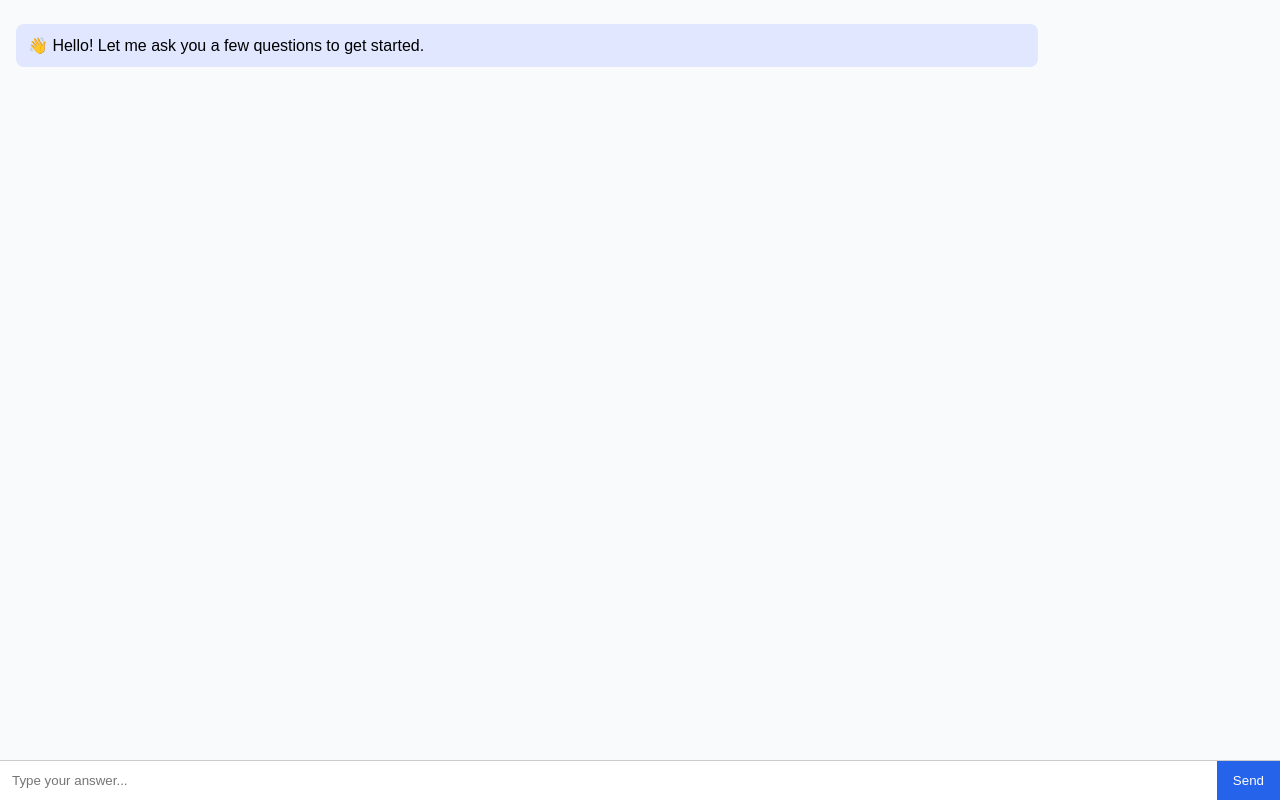
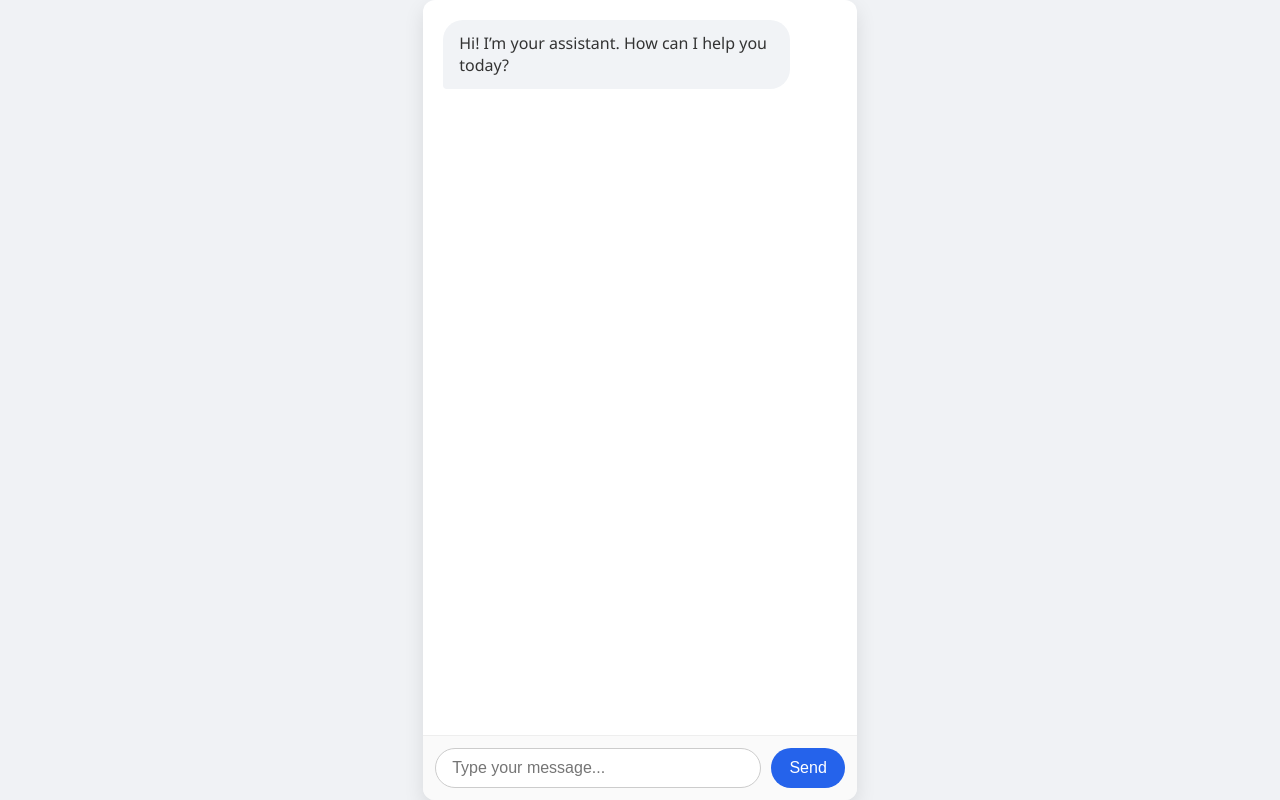
Before and after one commit to yashmakwana61/chatbot, a website: page public/index.html in a window 1280 px wide. Drawn offline with Linux system fonts and the light colour scheme.

Commit message:
Style Updated

```diff
--- a/public/index.html
+++ b/public/index.html
@@ -1,4 +1,3 @@
-<!-- File: public/chat.html -->
 <!DOCTYPE html>
 <html lang="en">
 
@@ -8,101 +7,161 @@
     <title>AI Chatbot</title>
     <style>
         body {
-            font-family: Arial, sans-serif;
+            font-family: 'Segoe UI', sans-serif;
             margin: 0;
-            padding: 0;
+            background: #f0f2f5;
             display: flex;
             flex-direction: column;
             height: 100vh;
         }
 
-        .chat-window {
+        #chat-container {
             flex: 1;
+            display: flex;
+            flex-direction: column;
+            max-width: 600px;
+            margin: auto;
+            background: white;
+            border-radius: 12px;
+            box-shadow: 0 8px 20px rgba(0, 0, 0, 0.1);
+            overflow: hidden;
+        }
+
+        #messages {
+            flex: 1;
+            padding: 20px;
             overflow-y: auto;
-            padding: 1rem;
-            background: #f9fafb;
+            display: flex;
+            flex-direction: column;
+            gap: 10px;
         }
 
         .message {
-            margin: 0.5rem 0;
+            padding: 12px 16px;
+            border-radius: 20px;
             max-width: 80%;
-            padding: 0.75rem;
-            border-radius: 8px;
+            line-height: 1.4;
+            white-space: pre-wrap;
+            opacity: 0;
+            transform: translateY(10px);
+            animation: fadeInUp 0.4s ease-out forwards;
+        }
+
+        .user {
+            align-self: flex-end;
+            background: #2563eb;
+            color: white;
+            border-bottom-right-radius: 4px;
         }
 
         .bot {
-            background-color: #e0e7ff;
             align-self: flex-start;
+            background: #f1f3f6;
+            color: #333;
+            border-bottom-left-radius: 4px;
         }
 
-        .user {
-            background-color: #d1fae5;
-            align-self: flex-end;
+        @keyframes fadeInUp {
+            to {
+                opacity: 1;
+                transform: translateY(0);
+            }
         }
 
-        .input-area {
+        #input-area {
             display: flex;
-            border-top: 1px solid #ccc;
+            border-top: 1px solid #eee;
+            padding: 12px;
+            background: #fafafa;
         }
 
-        input[type="text"] {
+        #user-input {
             flex: 1;
-            padding: 0.75rem;
-            border: none;
+            padding: 10px 16px;
+            border: 1px solid #ccc;
+            border-radius: 25px;
+            font-size: 16px;
             outline: none;
+            transition: border 0.2s ease;
         }
 
-        button {
-            padding: 0.75rem 1rem;
+        #user-input:focus {
+            border-color: #2563eb;
+        }
+
+        #send-btn {
+            margin-left: 10px;
+            background: #2563eb;
+            color: white;
             border: none;
-            background-color: #2563eb;
-            color: white;
+            padding: 0 18px;
+            font-size: 16px;
+            border-radius: 25px;
             cursor: pointer;
+            transition: background 0.3s;
+        }
+
+        #send-btn:hover {
+            background: #1e40af;
         }
     </style>
 </head>
 
 <body>
-    <div class="chat-window" id="chat"></div>
-    <div class="input-area">
-        <input type="text" id="userInput" placeholder="Type your answer..." />
-        <button onclick="sendMessage()">Send</button>
+
+    <div id="chat-container">
+        <div id="messages"></div>
+        <form id="input-area">
+            <input type="text" id="user-input" placeholder="Type your message..." autocomplete="off" />
+            <button type="submit" id="send-btn">Send</button>
+        </form>
     </div>
 
     <script>
-        const chat = document.getElementById("chat");
-        const input = document.getElementById("userInput");
+        const messages = document.getElementById('messages');
+        const form = document.getElementById('input-area');
+        const input = document.getElementById('user-input');
 
-        function appendMessage(text, sender) {
-            const msg = document.createElement("div");
-            msg.className = `message ${sender}`;
-            msg.innerText = text;
-            chat.appendChild(msg);
-            chat.scrollTop = chat.scrollHeight;
+        function appendMessage(text, role) {
+            const div = document.createElement('div');
+            div.classList.add('message', role);
+            div.textContent = text;
+            messages.appendChild(div);
+            messages.scrollTop = messages.scrollHeight;
         }
 
-        async function sendMessage() {
-            const userText = input.value.trim();
-            if (!userText) return;
+        async function sendMessage(e) {
+            e.preventDefault();
+            const text = input.value.trim();
+            if (!text) return;
 
-            appendMessage(userText, "user");
-            input.value = "";
+            appendMessage(text, 'user');
+            input.value = '';
 
-            const res = await fetch("https://chatbot-u9qw.onrender.com/api/ask", {
-                method: "POST",
-                headers: {
-                    "Content-Type": "application/json",
-                },
-                body: JSON.stringify({ message: userText }),
-            });
+            appendMessage('...', 'bot'); // Temporary typing indicator
+            const tempBot = messages.lastChild;
 
-            const data = await res.json();
-            appendMessage(data.reply, "bot");
+            try {
+                const res = await fetch("/api/ask", {
+                    method: "POST",
+                    headers: { "Content-Type": "application/json" },
+                    body: JSON.stringify({ message: text })
+                });
+
+                const data = await res.json();
+                tempBot.textContent = data.reply;
+            } catch (err) {
+                tempBot.textContent = "⚠️ Something went wrong!";
+            }
+
+            messages.scrollTop = messages.scrollHeight;
         }
 
-        // Initial greeting
+        form.addEventListener('submit', sendMessage);
+
+        // Initial bot greeting
         window.onload = () => {
-            appendMessage("👋 Hello! Let me ask you a few questions to get started.", "bot");
+            appendMessage("Hi! I’m your assistant. How can I help you today?", "bot");
         };
     </script>
 </body>
```
